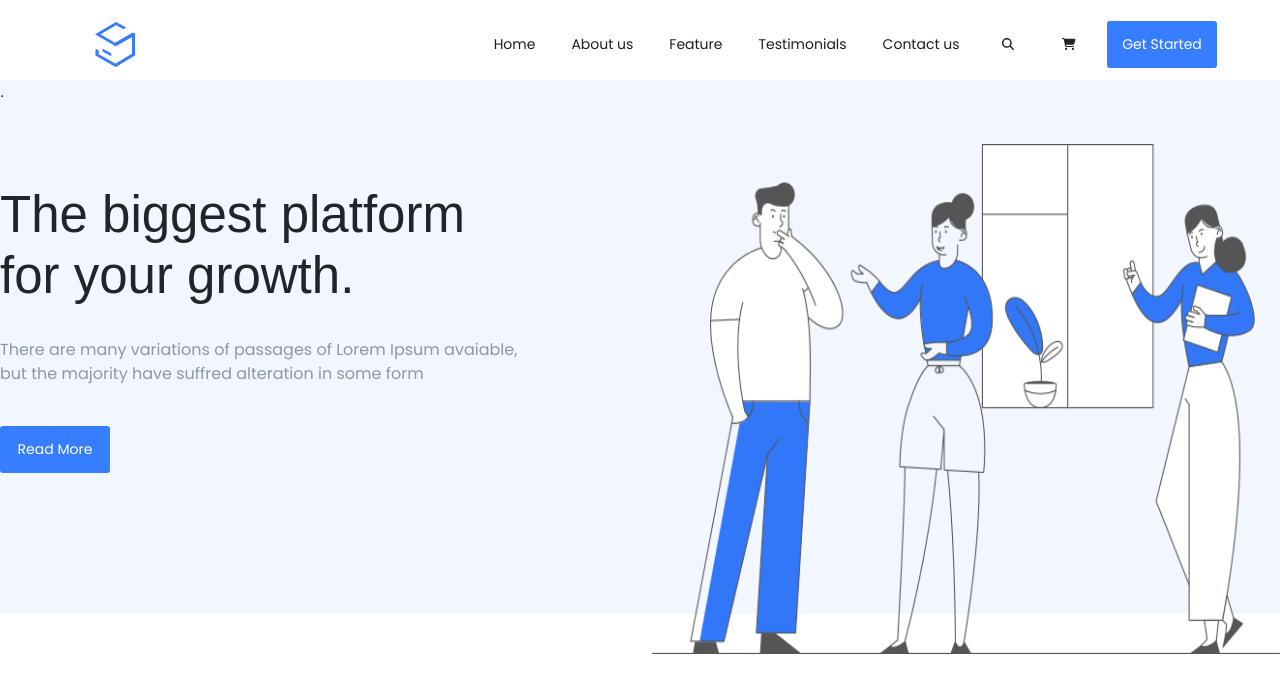
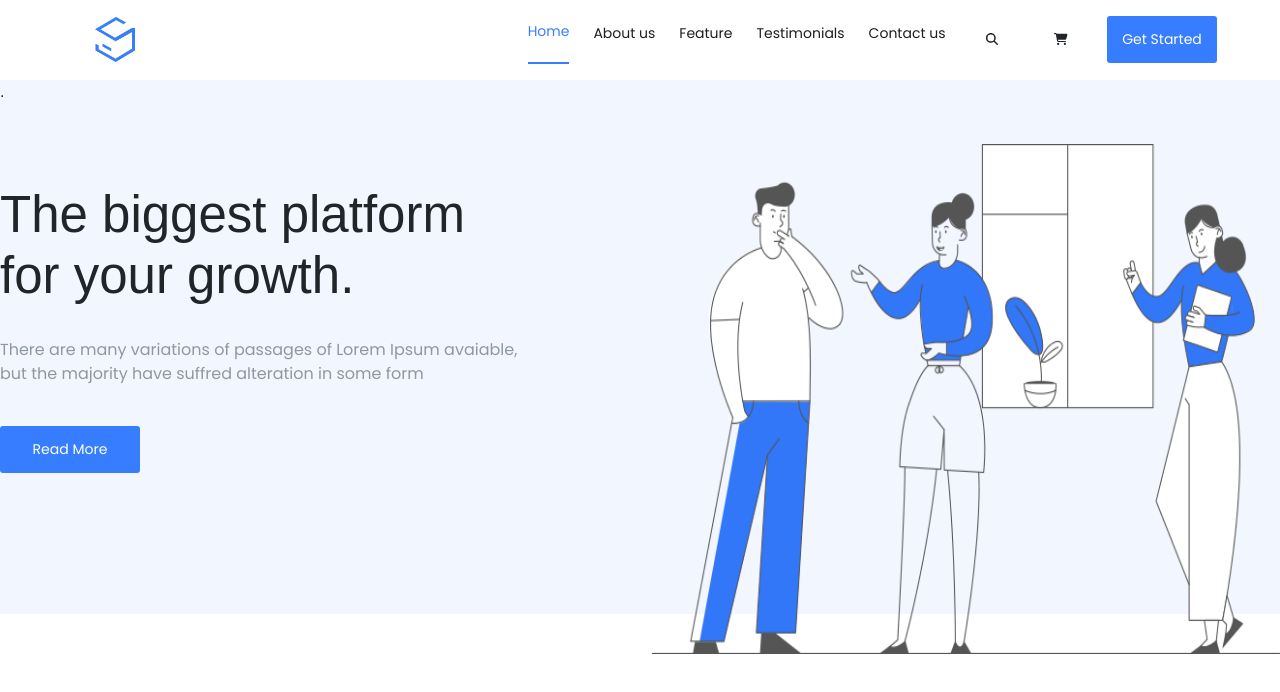
Before and after one commit to Bilobra/proj-html-vuejs, a Vue app: page / in a window 1280 px wide. Shown: the top 692 px of the page. Built offline with nearby package versions, Linux system fonts and the light colour scheme; a small style sheet from the web is missing.

Commit message:
fix nav / hero

```diff
--- a/src/components/HeaderComponent.vue
+++ b/src/components/HeaderComponent.vue
@@ -1,12 +1,12 @@
 <template>
     <header>
-        <nav >
-            <ul class="d-flex gap-3 align-items-center link-wrapper">
+        <nav>
+            <ul class="d-flex gap-4 align-items-center link-wrapper">
                 <li class="me-auto">
                     <img src="../assets/img/logo-2.png" alt="logo" class="img_logo">
                 </li>
 
-                <ProductLinkHeader v-for="(link,i) in LinkArray" :key="i" :link="link.text" >
+                <ProductLinkHeader v-for="(link,i) in LinkArray" :key="i" :link="link.text" :class="link.current? 'border_active' : ''">
 
                 </ProductLinkHeader>
 
@@ -29,7 +29,7 @@ import ProductLinkHeader from '../components/ProductLinkHeader.vue'
 import LinkArray from '../LinkArray'
 export default {
     name: 'HeaderComponent',
-    components:{
+    components: {
         ProductLinkHeader,
     },
     data() {
@@ -41,27 +41,36 @@ export default {
 </script>
 
 <style lang="scss" scoped>
-header{
+@import '../style/VarColor.scss';
+
+header {
     height: 80px;
 
-    nav{
+    nav {
         max-width: 1154px;
-        margin:0 auto;
-        padding-top: 14px;
+        margin: 0 auto;
+        padding: 14px 0;
+        // height: 100%;
     }
 
-    .link_wrapper{
+    .link_wrapper {
         height: 100%;
 
 
     }
-    .img_logo{
+
+    .img_logo {
         height: 45px;
         width: auto;
     }
 
-    .icons_header{
+    .icons_header {
         font-size: 12px;
+    }
+
+    .border_active, .link_list:hover {
+        border-bottom: 2px solid $active-icon-color;
+        color : $active-icon-color;
     }
 }
 </style>
--- a/src/components/HeroSection.vue
+++ b/src/components/HeroSection.vue
@@ -9,7 +9,7 @@
                 in some form
             </p>
             <div class="hero_button">
-                <input type="button" value="Read More" class="button_default">
+                <input type="button" value="Read More" class="button_default button_hero">
 
             </div>
         </div>
@@ -50,4 +50,7 @@ export default {
     font-family: $second-font-family;
 
 }
+.button_hero{
+    width: 140px;
+}
 </style>
--- a/src/components/ProductLinkHeader.vue
+++ b/src/components/ProductLinkHeader.vue
@@ -18,8 +18,9 @@ export default {
 <style lang="scss" scoped>
     @import '../style/VarColor.scss';
 .link_list {
-    padding: 8px 10px;
-    line-height: 45px;
+    align-self: flex-end;
+    padding-bottom: 20px ;
+    // line-height: 45px;
     font-size: 14px;
     color:$main-text-color;
     font-family: $second-font-family;
--- a/src/main.js
+++ b/src/main.js
@@ -28,10 +28,12 @@ import { faFacebookF} from '@fortawesome/free-brands-svg-icons'
 import { faTwitter} from '@fortawesome/free-brands-svg-icons'
 import { faInstagram} from '@fortawesome/free-brands-svg-icons'
 import { faGithub} from '@fortawesome/free-brands-svg-icons'
+import { faCheck } from '@fortawesome/free-solid-svg-icons'
+
 
 
 /* add icons to the library */
-library.add(faMagnifyingGlass,faCartShopping,faFacebookF,faTwitter,faInstagram,faGithub)
+library.add(faMagnifyingGlass,faCartShopping,faFacebookF,faTwitter,faInstagram,faGithub,faCheck)
 
 /* add font awesome icon component */
 Vue.component('font-awesome-icon', FontAwesomeIcon)
```
